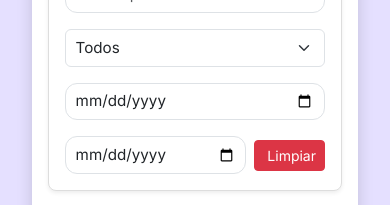
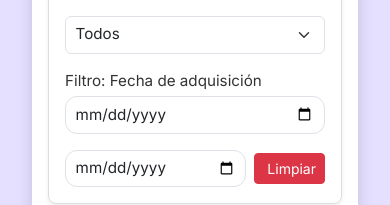
Before and after one commit to Krice5421/ElectroCrud, a React (Vite) app: page /ElectroCrud/crud/consultar in a window 390 px wide. Shown: the part 367-572 px from the top of the page. Built offline with nearby package versions, Linux system fonts and the light colour scheme; no server answers.

Commit message:
Agrega etiqueta y placeholders para filtros de fechas en móviles

```diff
--- a/src/components/ProductoForm.jsx
+++ b/src/components/ProductoForm.jsx
@@ -69,7 +69,7 @@ function ProductoForm() {
 
       const captchaResp = await Swal.fire({
         title: 'Verificación',
-        text: `¿Cuánto es ${a} + ${b}? (Captcha para actualizar)`,
+        text: `¿Cuánto es ${a} + ${b}?`,
         input: 'text',
         inputPlaceholder: 'Respuesta',
         showCancelButton: true,
--- a/src/components/ProductoList.jsx
+++ b/src/components/ProductoList.jsx
@@ -120,6 +120,9 @@ function ProductoList() {
             </select>
           </div>
           <div className="col-md-3">
+            <label className="form-label d-block d-md-none mb-1" style={{ fontSize: '0.95rem' }}>
+              Filtro: Fecha de adquisición
+            </label>
             <input
               type="date"
               className="form-control"
```
